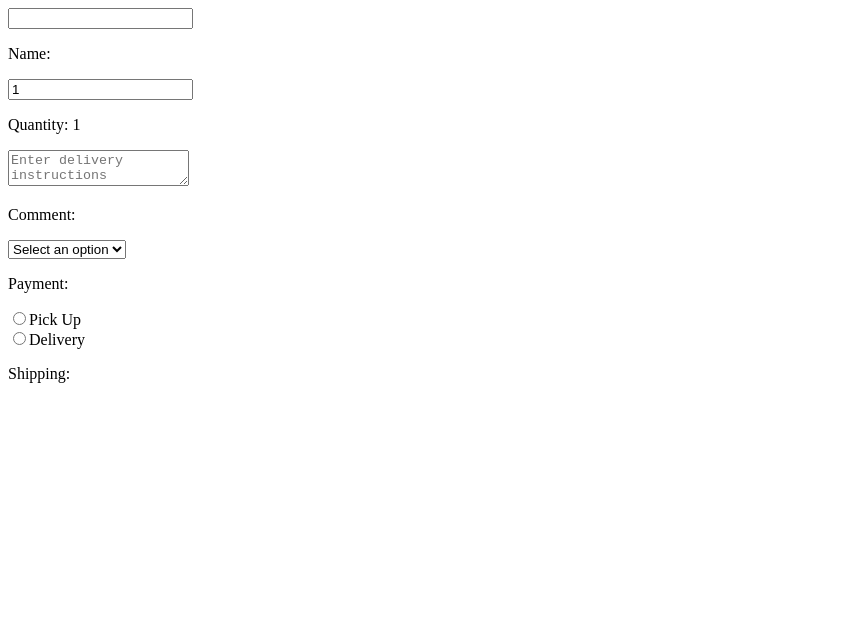
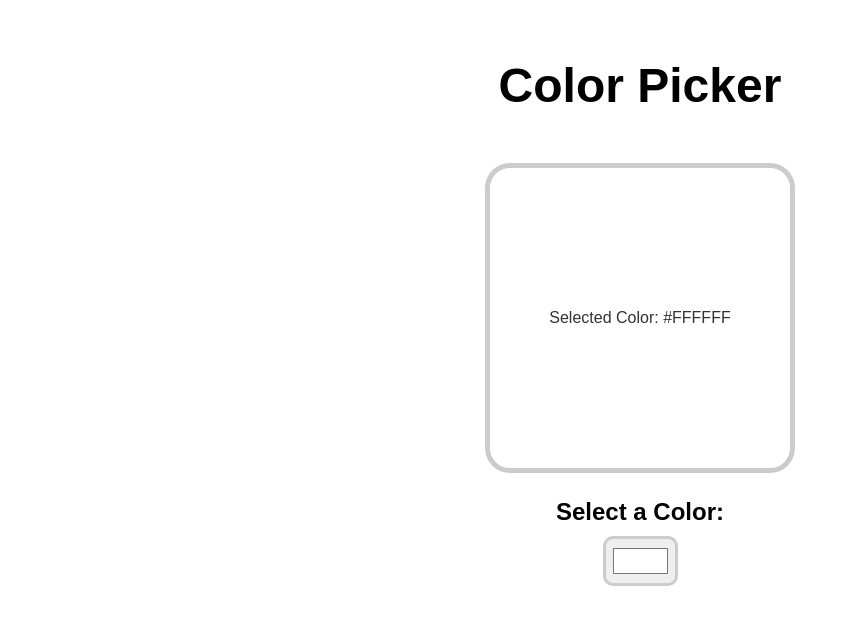
Before and after one commit to aimanroslii/react-fullTtrl, a React (Vite) app in the folder project-lib/: page / in a window 1280 px wide. Shown: the top 624 px of the page, without its empty margins (0-850 px from the left). Built offline with nearby package versions, Linux system fonts and the light colour scheme.

Commit message:
Create Color Picker App with React
Signed-off-by: Aiman Rosli <aimanrosli977@yahoo.com>

```diff
--- a/project-lib/src/App.jsx
+++ b/project-lib/src/App.jsx
@@ -7,6 +7,7 @@
 import Counter from './Counter.jsx'
 import './App.css'
 import SecComponent from './SecComponent.jsx'
+import ColorPicker from './ColorPicker.jsx'
 
 //HOW TO STYLE REACT COMPONENTS WITH CSS
 //1.EXTERNAL
@@ -62,8 +63,9 @@
 
   return (
     <>
-      <SecComponent/>
-      {/* <Counter/>
+      <ColorPicker/>
+      {/* <SecComponent/>
+      <Counter/>
       <MyComponent/>
       <Button/>
       {fruits.length > 0 ? <List items={fruits} category="Fruits"/> : null}
--- /dev/null
+++ b/project-lib/src/ColorPicker.jsx
@@ -0,0 +1,22 @@
+import React, {useState} from 'react';
+
+function ColorPicker(){
+
+    const [color, setColor] = useState("#FFFFFF");
+
+    function handleColorChange(event){
+        setColor(event.target.value);
+    }
+
+    return(
+    <div className='color-picker-container'>
+        <h1>Color Picker</h1>
+        <div className='color-display' style={{backgroundColor:color}}>
+            <p>Selected Color: {color}</p>
+        </div>
+        <label>Select a Color:</label>
+        <input type='color' value={color} onChange={handleColorChange}/>
+
+    </div>);
+}
+export default ColorPicker
--- a/project-lib/src/index.css
+++ b/project-lib/src/index.css
@@ -57,7 +57,7 @@
     cursor:pointer;
 } */
 
-.counter-container{
+/* .counter-container{
     text-align: center;
     font-family: Arial, Helvetica, sans-serif;
 }
@@ -82,4 +82,50 @@
 
 .counter-button:hover {
     background-color: hsl(180, 100%, 28%);
+} */
+
+body{
+    font-family: Arial, sans-serif;
 }
+
+.color-picker-container{
+    display: flex;
+    flex-direction: column;
+    align-items: center;
+}
+
+h1{
+    margin:50px;
+    font-size: 3rem;
+}
+
+.color-display{
+    width: 300px;
+    height: 300px;
+    display: flex;
+    justify-content: center;
+    align-items: center;
+    border: 5px solid hsl(0, 0%, 80%);
+    border-radius: 25px;
+    margin-bottom: 25px;
+    transitionL 0.25s ease;
+}
+.color-display p{
+    color: hsl(0, 0%, 20%);
+    font-size: 2 rem;
+    text-align: center;
+}
+
+label{
+    font-size: 1.5rem;
+    font-weight: bold;
+    margin-bottom: 10px;
+}
+
+input[type="color"]{
+    width: 75px;
+    height: 50px;
+    padding: 5px;
+    border-radius: 10px;
+    border: 3px solid hsl(0, 0%, 80%)
+}
```
